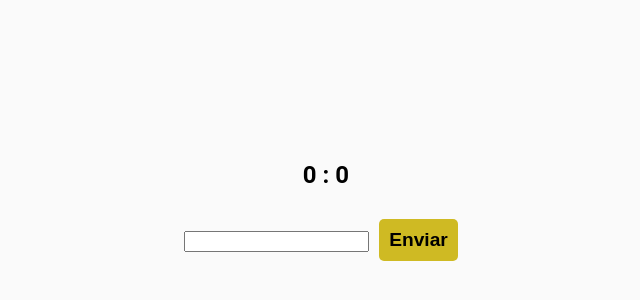
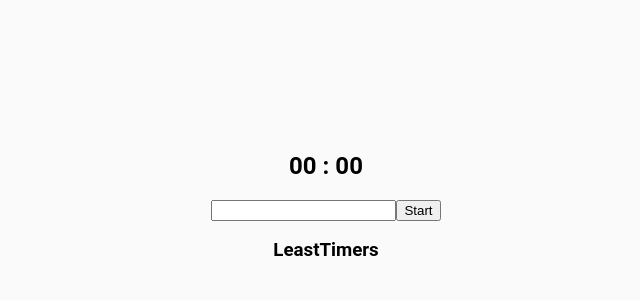
Before and after one commit to J-Luckas/pomodoro-timer, a React (Create React App) app: page / in a window 1280 px wide. Shown: the part 194-494 px from the top of the page, without its empty margins (314-954 px from the left). Built offline with nearby package versions, Linux system fonts and the light colour scheme.

Commit message:
refactor: some changes

```diff
--- a/package.json
+++ b/package.json
@@ -13,6 +13,7 @@
     "git-commit-msg-linter": "^4.0.7",
     "react": "^17.0.2",
     "react-dom": "^17.0.2",
+    "react-icons": "^4.3.1",
     "react-scripts": "5.0.0",
     "styled-components": "^5.3.3",
     "typescript": "^4.5.5",
--- a/src/App.tsx
+++ b/src/App.tsx
@@ -5,6 +5,7 @@ import { BoxText } from './components/BoxText/index';
 import { ButPomo } from './components/ButPomo/index';
 import { GlobalStyle } from './styles/global';
 import { TimerProvider } from './contexts/TimerContext';
+import { LeastTimers } from './components/LeastTimers/index';
 
 function App() {
 
@@ -18,6 +19,7 @@ function App() {
           <BoxText />
           <ButPomo />
         </div>
+        < LeastTimers />
       </div>
     </TimerProvider>
   );
--- a/src/components/ButPomo/index.tsx
+++ b/src/components/ButPomo/index.tsx
@@ -4,17 +4,25 @@ import { useContext } from 'react';
 
 export function ButPomo() {
 
-    const { isPaused, setIsPaused } = useContext(TimerContext);
-
-    const handleClick = () => {
-        setIsPaused(!isPaused);
-    }
+    const { isPaused, setIsPaused, handleStartTimer, handleResetTimer } = useContext(TimerContext);
 
     return (
-        <input
-            type="button"
-            value="Enviar"
-            onClick={() => handleClick()}
-        />
+        <>
+            <button
+                className="btn btn-primary"
+                onClick={() => {
+                    if (isPaused) {
+                        handleStartTimer();
+                    } else {
+                        setIsPaused(true);
+                    }
+                }}
+            >
+                {isPaused ? 'Start' : 'Pause'}
+            </button>
+            {!isPaused ? <button className="btn btn-danger" onClick={() => { handleResetTimer(); }}>Reset</button> : null}
+        </>
+
+
     )
 }
--- a/src/components/Display/index.tsx
+++ b/src/components/Display/index.tsx
@@ -3,11 +3,15 @@ import { TimerContext } from '../../contexts/TimerContext';
 
 export function Display() {
 
-  const { listMins } = useContext(TimerContext);
+  const { currentMin } = useContext(TimerContext);
+
+  const formatTime = (time: number) => {
+    return time < 10 ? `0${time}` : time;
+  }
 
   return (
     <div>
-      <h2>{ listMins[0]?.minutes ? listMins[0].minutes : 0 } : { listMins[0]?.seconds ? listMins[0].seconds : 0 }</h2>
+      <h2>{ currentMin?.minutes ? formatTime(currentMin.minutes) : '00' } : { currentMin?.seconds ? formatTime(currentMin.seconds) : '00' }</h2>
     </div>
   );
 }
--- /dev/null
+++ b/src/components/LeastTimers/index.tsx
@@ -0,0 +1,22 @@
+import { useContext } from 'react';
+import { TimerContext } from '../../contexts/TimerContext';
+import { FiTrash } from 'react-icons/fi'
+export function LeastTimers(){
+
+    const { listMins, handleRemoveTimer } = useContext(TimerContext);
+
+    return (
+        <div>
+            <h3>LeastTimers</h3>
+            <ul>
+                {listMins.map((time, index) => (
+
+                    <li key={index}>{time.minutes}:{time.seconds}
+                    <button type="button" data-testid="remove-task-button" onClick={() => handleRemoveTimer(time.id)}>
+                    <FiTrash size={16}/>
+                  </button>  </li>
+                ))}
+            </ul>
+        </div>
+    );
+}
--- a/src/contexts/TimerContext.tsx
+++ b/src/contexts/TimerContext.tsx
@@ -1,19 +1,25 @@
-import { createContext, ReactNode } from "react";
+import { createContext, ReactNode, useEffect } from "react";
 import { useState } from 'react';
 
 interface TimerContextData {
     totalMin: number;
     listMins: Time[];
     isPaused: boolean;
+    currentMin: Time;
     setListMins: (listMins: Time[]) => void;
     setIsPaused: (isPaused: boolean) => void;
+    setCurrentMin: (currentMin: Time) => void;
     handleSetTotalMin: (totalMin: number) => void;
+    handleStartTimer: () => void;
+    handleResetTimer: () => void;
+    handleRemoveTimer: (index: number) => void;
 }
 interface TimerContextProps{
     children: ReactNode;
 }
 
 interface Time{
+    id: number;
     minutes: number;
     seconds: number;
 }
@@ -21,49 +27,86 @@ interface Time{
 export const TimerContext = createContext({} as TimerContextData);
 
 export function TimerProvider({children}:TimerContextProps){
+    const [ currentMin, setCurrentMin ] = useState({} as Time);
     const [ totalMin, setTotalMin ] = useState<number>(0);
     const [ listMins, setListMins ] = useState<Time[]>([]);
-    const [ isPaused, setIsPaused ] = useState<boolean>(false);
+    const [ isPaused, setIsPaused ] = useState<boolean>(true);
+    const [ interv,   setInterv   ] = useState<NodeJS.Timer>();
 
-    function handleTimerReducer(){
-        if(!isPaused){
+    const handleTimerReducer = () => {
+
+        const newCurrentMin = {...currentMin};
+        if(newCurrentMin.seconds > 0 || newCurrentMin.minutes > 0){
+            if(newCurrentMin.seconds === 0){
+                newCurrentMin.seconds = 59;
+                newCurrentMin.minutes--;
+            }else{
+                newCurrentMin.seconds--;
+            }
+            setCurrentMin(newCurrentMin);
+
+        }else{
+
             const newListMins = [...listMins];
-            const firstMin = newListMins[0];
-            const newMin = {
-                minutes: firstMin.minutes,
-                seconds: firstMin.seconds - 1
-            };
-            if(newMin.seconds < 0){
-                newMin.minutes--;
-                newMin.seconds = 59;
-            }
-            newListMins[0] = newMin;
-            setListMins(newListMins);
+            const currentMinAtt = newListMins[0];
+            setCurrentMin( currentMinAtt );
+            newListMins.shift();
+            clearInterval(interv as unknown as number);
         }
+    }
+
+    useEffect(() => {
+        if(isPaused){
+            clearInterval(interv as unknown as number);
+        }
+    }, [interv, isPaused]);
+
+    const handleStartTimer = () => {
+        // handleTimerReducer();
+        setIsPaused(false);
+        const inter: NodeJS.Timer = setInterval(handleTimerReducer, 1000);
+        setInterv(inter);
+    }
+
+    const handleResetTimer = () => {
+        setListMins([]);
+        setCurrentMin({} as Time);
+        setTotalMin(0);
+        setIsPaused(true);
+        clearInterval(interv as unknown as number);
+    }
+
+    const handleRemoveTimer = (id: number) => {
+        const copyTimes: Time[] = listMins.filter((timer: Time) => timer.id !== id);
+        setCurrentMin(copyTimes[0]);
+        setListMins(copyTimes);
     }
 
     function handleSetTotalMin(tot: number){
         setTotalMin(tot);
-
-        let listTimer = [] as Time[];
+        const listTimer = [] as Time[];
         let rest = 0;
         let leftOver = tot;
+
         while ( leftOver > 0  ){
             let verificaMin = listTimer.at(-1)?.minutes === 25;
-            if(verificaMin && rest >= 4){
+            if(verificaMin && rest === 4){
                 rest = 0;
-                listTimer.push({ minutes: ( leftOver > 15 ) ? 15 : leftOver, seconds: 0});
+                listTimer.push({ id: Math.random(), minutes: ( leftOver > 15 ) ? 15 : leftOver, seconds: 0});
                 leftOver = leftOver - ( leftOver > 15 ? 15 : leftOver);
             }else if( verificaMin ){
                 rest++;
-                listTimer.push({ minutes: ( leftOver > 5 ) ? 5 : leftOver, seconds: 0});
+                listTimer.push({ id: Math.random(), minutes: ( leftOver > 5 ) ? 5 : leftOver, seconds: 0});
                 leftOver = leftOver - ( leftOver > 5 ? 5 : leftOver);
             }else if( !verificaMin || listTimer.at(-1) === undefined ){
-                listTimer.push({minutes: ( leftOver > 25 ) ? 25 : leftOver, seconds: 0});
+                listTimer.push({ id: Math.random(), minutes: ( leftOver > 25 ) ? 25 : leftOver, seconds: 0});
                 leftOver = leftOver - ( leftOver > 25 ? 25 : leftOver);
             }
         }
-        setListMins(listTimer);
+        const newCurrentMin = listTimer[0];
+        const newListMins = listTimer.slice(1);
+        setCurrentMin( newCurrentMin );
+        setListMins( newListMins );
     }
 
     return (
@@ -73,7 +116,12 @@ export function TimerProvider({children}:TimerContextProps){
             isPaused,
             handleSetTotalMin,
             setListMins,
-            setIsPaused
+            setIsPaused,
+            handleStartTimer,
+            handleResetTimer,
+            handleRemoveTimer,
+            currentMin,
+            setCurrentMin
         }}>
             {children}
         </TimerContext.Provider>
```
Also changed, not shown: 1 other file (tests, documents, lock files or other folders).
